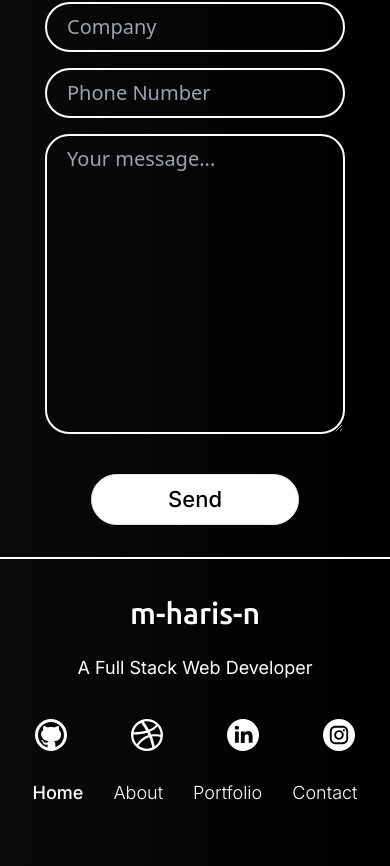
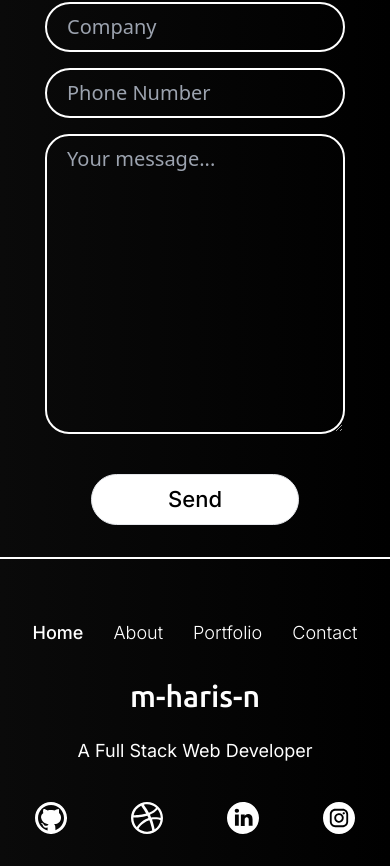
Before and after one commit to m-haris-n/me, a React (Create React App) app: page / in a window 390 px wide. Shown: the part 3814-4680 px from the top of the page. Built offline with nearby package versions, Linux system fonts and the light colour scheme.

Commit message:
updated footer

```diff
--- a/src/components/UI/Footer.js
+++ b/src/components/UI/Footer.js
@@ -3,7 +3,7 @@ import Socialbar from "../UI/Socialbar";
 
 export default function Footer() {
   return (
-    <div className="footer w-full flex flex-col sm:flex-row justify-between items-center border-t-[2px] border-t-white py-8 mt-8">
+    <div className="footer w-full flex flex-col-reverse sm:flex-row justify-between items-center border-t-[2px] border-t-white py-8 mt-8">
       <div className="w-5/6 sm:w-2/6 logo-area h-40 flex flex-col justify-between items-center sm:items-start">
         <p className="sub-heading-l">m-haris-n</p>
         <p className="text-body-reg-l mb-5">A Full Stack Web Developer</p>
```
